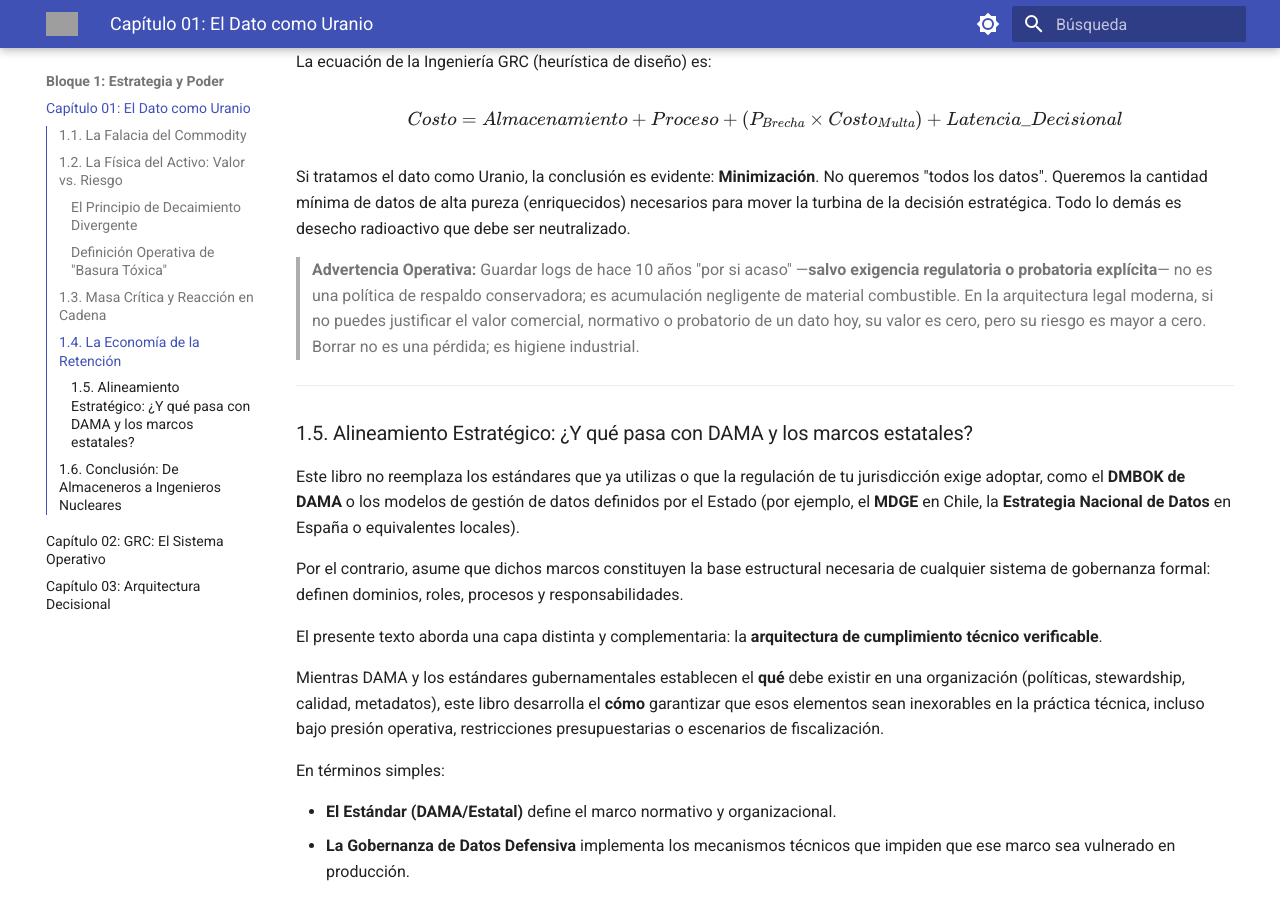
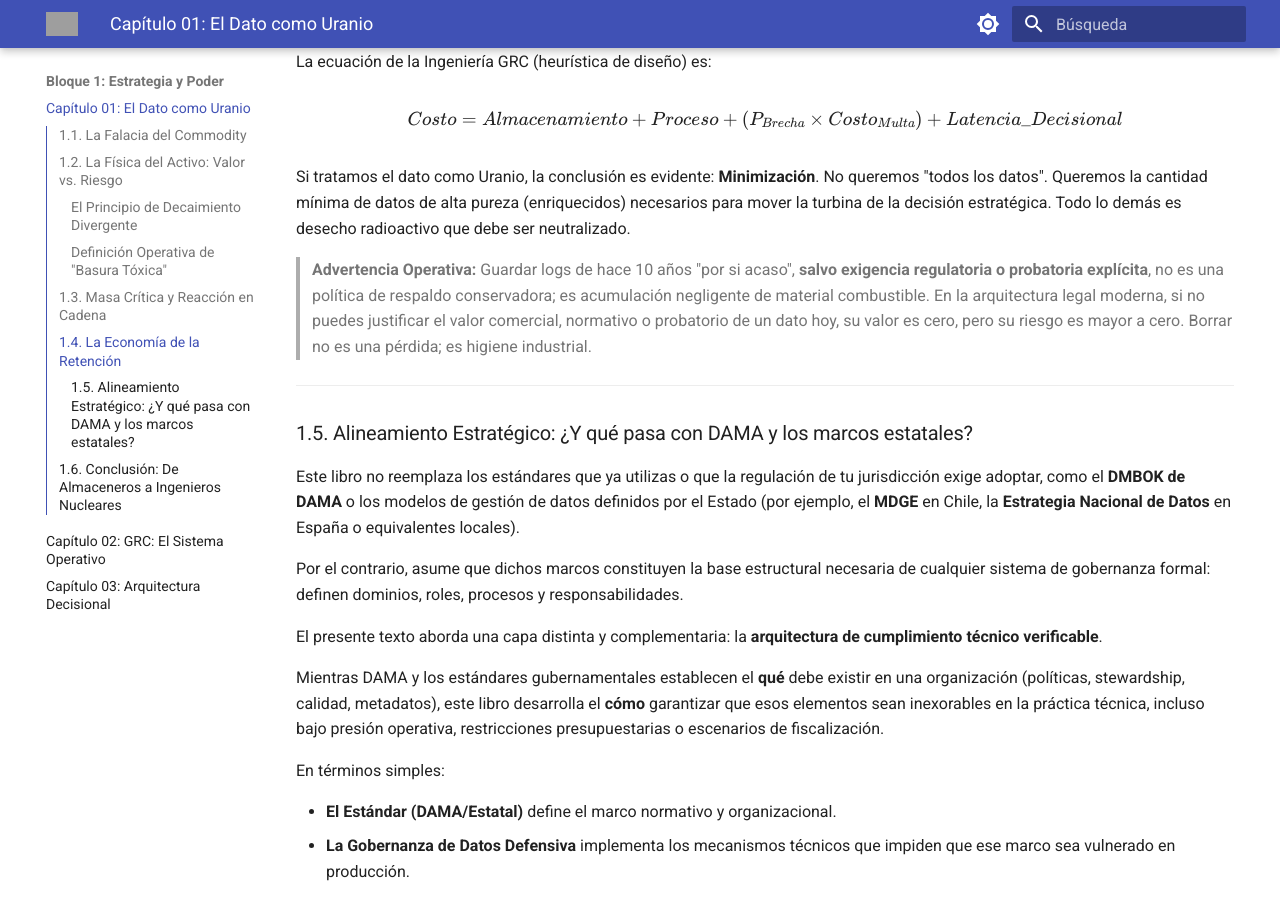
Before and after one commit to jccarvajal/gobernanza-datos, an MkDocs documentation site: the page built from docs/capitulos/01-Dato-como-Uranio.md, in a window 1280 px wide and 900 px high, scrolled down 2588 px. Built offline with MkDocs 1.6.1 and Material for MkDocs 9.7.7, drawn with Linux system fonts in a browser that asks for light colours; grey boxes are pictures that could not be loaded.

```diff
--- a/docs/capitulos/01-Dato-como-Uranio.md
+++ b/docs/capitulos/01-Dato-como-Uranio.md
@@ -76,7 +76,7 @@ $$Costo = Almacenamiento + Proceso + (P_{Brecha} \times Costo_{Multa}) + Latenci
 Si tratamos el dato como Uranio, la conclusión es evidente: **Minimización**.
 No queremos "todos los datos". Queremos la cantidad mínima de datos de alta pureza (enriquecidos) necesarios para mover la turbina de la decisión estratégica. Todo lo demás es desecho radioactivo que debe ser neutralizado.
 
-> **Advertencia Operativa:** Guardar logs de hace 10 años "por si acaso" —**salvo exigencia regulatoria o probatoria explícita**— no es una política de respaldo conservadora; es acumulación negligente de material combustible. En la arquitectura legal moderna, si no puedes justificar el valor comercial, normativo o probatorio de un dato hoy, su valor es cero, pero su riesgo es mayor a cero. Borrar no es una pérdida; es higiene industrial.
+> **Advertencia Operativa:** Guardar logs de hace 10 años "por si acaso", **salvo exigencia regulatoria o probatoria explícita**, no es una política de respaldo conservadora; es acumulación negligente de material combustible. En la arquitectura legal moderna, si no puedes justificar el valor comercial, normativo o probatorio de un dato hoy, su valor es cero, pero su riesgo es mayor a cero. Borrar no es una pérdida; es higiene industrial.
 
 ---
 
```
